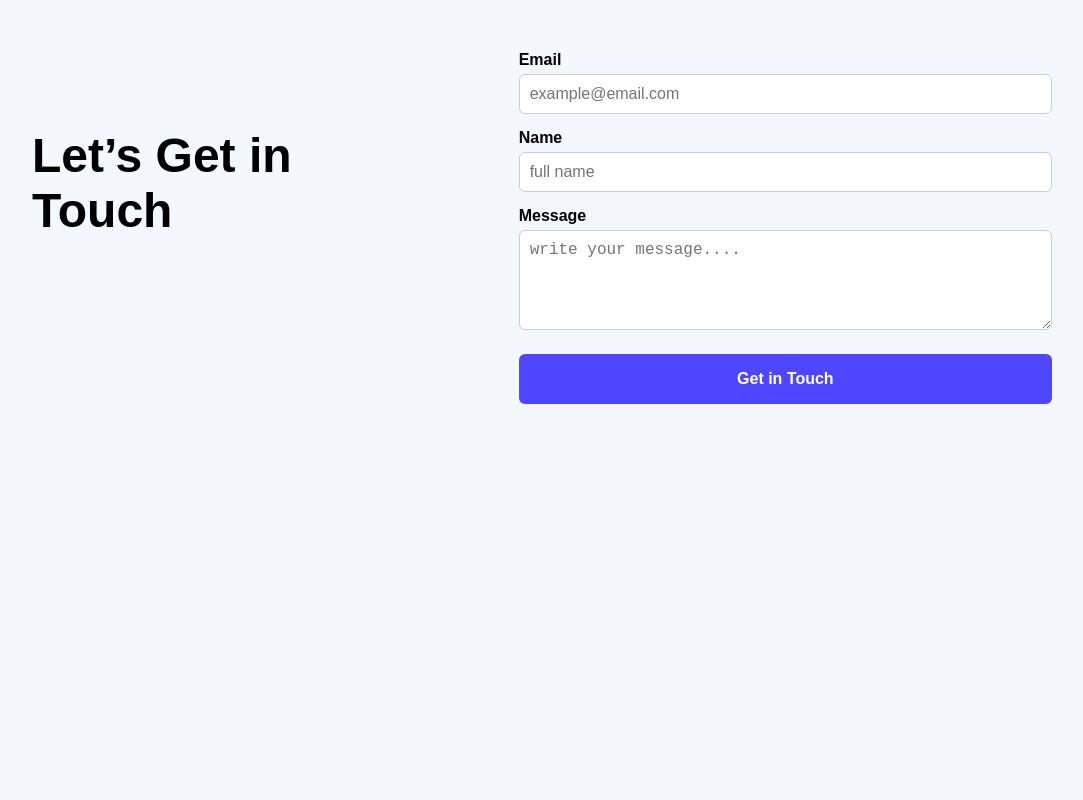
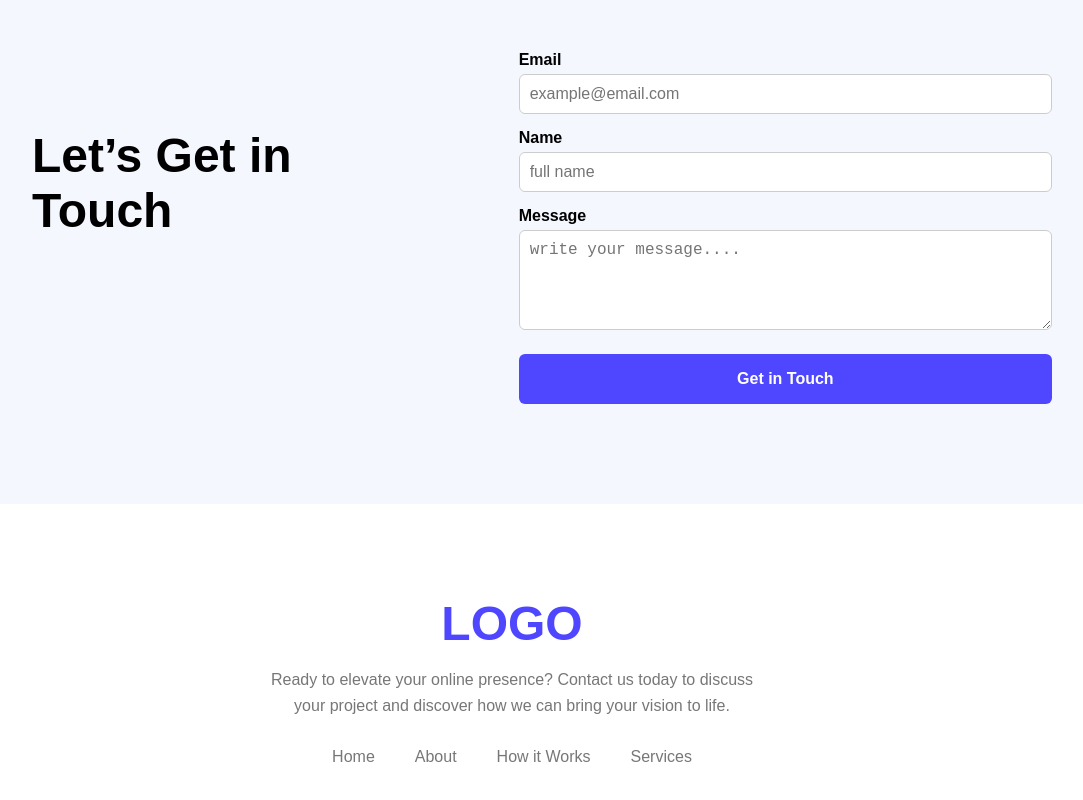
Before and after one commit to galibhub/web-flow, a plain HTML site: page index.html in a window 1280 px wide. Shown: the part 2086-2886 px from the top of the page, without its empty margins (128-1211 px from the left). Before the commit the page ends 2590 px from the top, so only its background shows below. Drawn offline with Linux system fonts and the light colour scheme.

Commit message:
create and updated the footer section

```diff
--- a/index.html
+++ b/index.html
@@ -172,9 +172,23 @@
 
 
             </div>
+
     </main>
     <footer>
 
+        <div class="footer-section">
+            <h1 class="footer-logo">LOGO</h1>
+            <p class="footer-description ">Ready to elevate your online presence? Contact us today to discuss <br> your
+            project and discover how we can bring your vision to life.</p>
+        </div>
+        <div class="menu">
+            <ul>
+                <li><a href="">Home</a></li>
+                <li><a href="">About</a></li>
+                <li><a href="">How it Works</a></li>
+                <li><a href="">Services</a></li>
+            </ul>
+        </div>
     </footer>
 </body>
 
--- a/style/style.css
+++ b/style/style.css
@@ -334,3 +334,39 @@ body {
   border-radius: 6px;
   cursor: pointer;
 }
+
+
+footer {
+  text-align: center;
+  padding: 60px 20px;
+  background-color: #fff;
+}
+
+.footer-logo {
+  font-size: 48px;
+  color: #4E47FF;
+  margin-bottom: 10px;
+}
+
+.footer-description {
+  font-size: 16px;
+  color: #777;
+  line-height: 1.6;
+  margin-bottom: 30px;
+}
+
+
+.menu ul {
+  display: flex;
+  justify-content: center;
+  list-style: none;
+  padding: 0;
+  gap: 40px;
+}
+
+.menu ul li a {
+  text-decoration: none;
+  color: #777;
+  font-weight: 500;
+  font-size: 16px;
+}
```
Lines whose indentation alone changed are shown as unchanged.
